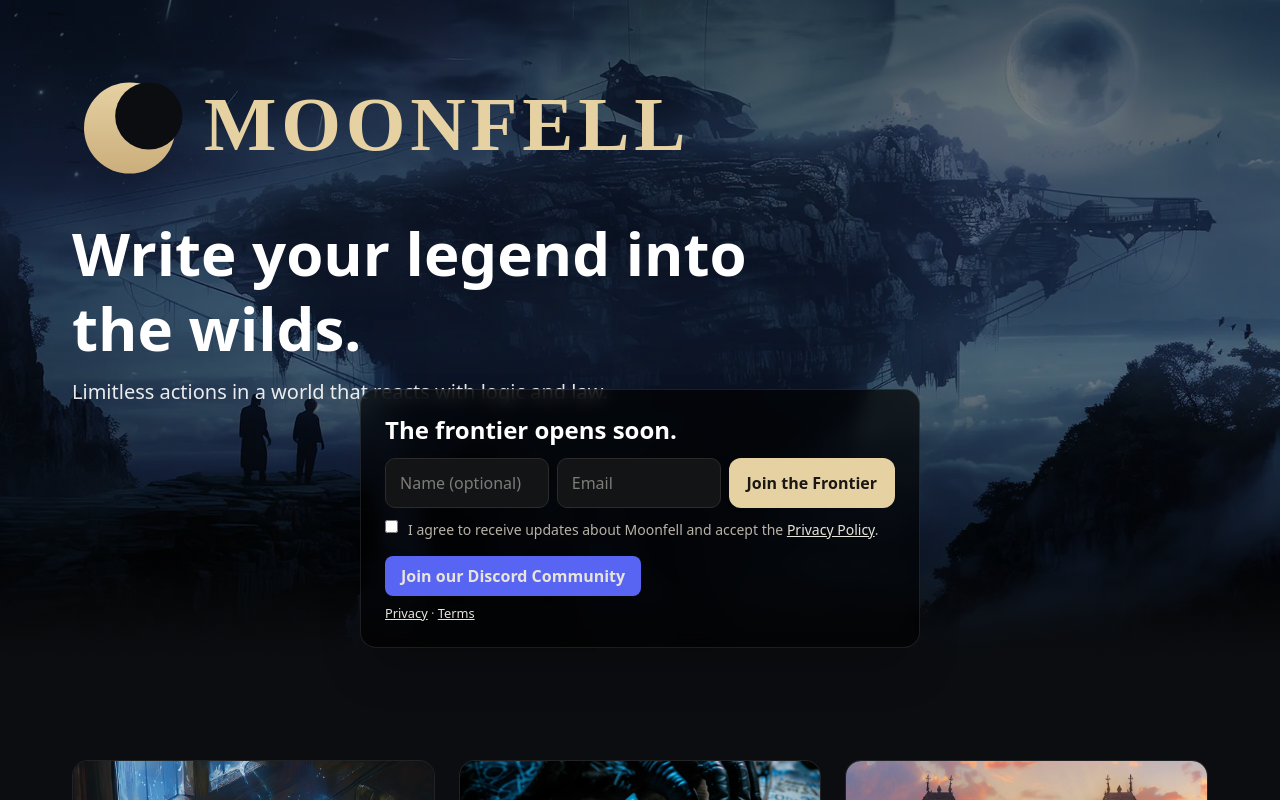
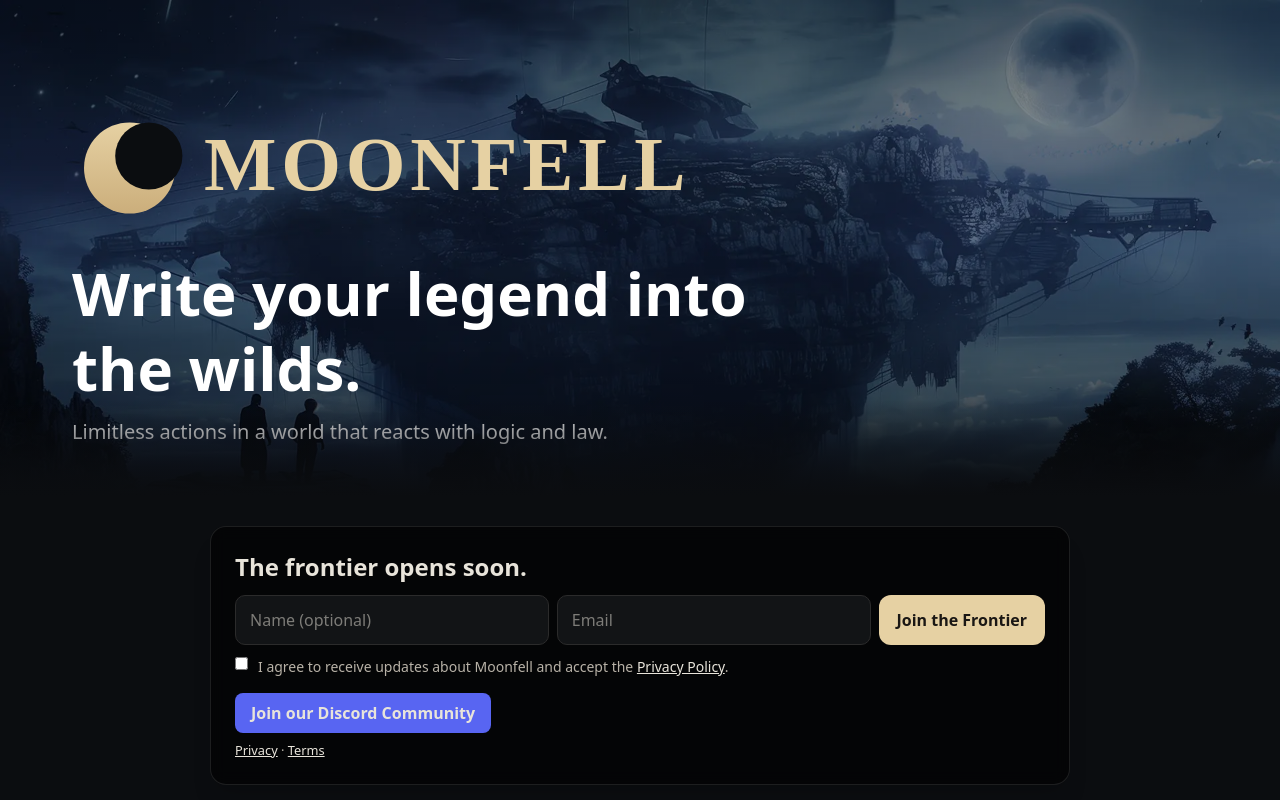
Before and after one commit to terryjlee86/moonfell-landing, a Next.js app: page / in a window 1280 px wide. Shown: the top 800 px of the page. Built offline with nearby package versions, Linux system fonts and the light colour scheme; no server answers.

Commit message:
hail mary, going back to what I think worked

```diff
--- a/src/pages/index.tsx
+++ b/src/pages/index.tsx
@@ -42,6 +42,8 @@ function useUTM() {
       if (v) obj[k] = v;
     });
     set(obj);
+
+    // Persist for later submissions
     try {
       localStorage.setItem("moonfell_utm", JSON.stringify(obj));
     } catch {}
@@ -100,6 +102,7 @@ export default function Home() {
       setStatus(r.ok ? "ok" : "err");
 
       if (r.ok) {
+        // Fire analytics ONLY on real, successful subscription
         gaEvent("signup", { method: "beehiiv" });
         fbqEvent("CompleteRegistration");
       } else {
@@ -116,8 +119,9 @@ export default function Home() {
     <main className="bg-[var(--bg)] text-[var(--fg)]">
       {/* ========================= HERO ========================= */}
       <section className="relative isolate">
-        {/* Full-bleed background */}
-        <div className="relative w-full h-[70vh] md:h-[82vh]">
+        {/* Fixed-height wrapper ensures full-bleed background renders */}
+        {/* Reduced height so the signup is brought above the fold */}
+        <div className="relative w-full h-[56vh] md:h-[62vh]">
           {/* Desktop background */}
           <div className="hidden md:block absolute inset-0 -z-10">
             <Image
@@ -142,10 +146,15 @@ export default function Home() {
             />
             <div className="absolute inset-0 bg-gradient-to-b from-black/60 via-black/40 to-black/75" />
           </div>
+          {/* Soft fade into page to avoid harsh cut */}
+          <div className="absolute inset-x-0 bottom-0 h-24 bg-gradient-to-b from-transparent to-[var(--bg)] pointer-events-none" />
+        </div>
 
-          {/* Foreground copy (left) */}
-          <div className="mx-auto max-w-[1200px] px-4 sm:px-6 lg:px-8 pt-10 md:pt-14">
+        {/* Foreground copy pulled upward over the background */}
+        {/* Adjusted negative margin to match reduced hero height */}
+        <div className="mx-auto max-w-[1200px] px-4 sm:px-6 lg:px-8 -mt-[44vh] md:-mt-[50vh] pb-6 md:pb-8">
           <div className="max-w-[720px]">
+            {/* LOGO wordmark (left-aligned) — large */}
             {/* eslint-disable-next-line @next/next/no-img-element */}
             <img
               src="/logo-moonfell.svg"
@@ -161,26 +170,13 @@ export default function Home() {
             </p>
           </div>
         </div>
+      </section>
 
-          {/* Soft fade into page (stays behind the floating card) */}
-          <div className="absolute inset-x-0 bottom-0 h-24 bg-gradient-to-b from-transparent to-[var(--bg)] pointer-events-none" />
-
-          {/* ========================= SIGNUP OVERLAY (original overlay offsets) ========================= */}
-          {/* Centered horizontally, over the fade, using the earlier bottom spacing values */}
-          <div
-            id="signup"
-            className="
-              pointer-events-none
-              absolute inset-x-0
-              z-50
-              px-5
-              bottom-0 sm:bottom-1 md:bottom-2
-              flex justify-center
-            "
-          >
-            <div className="w-full max-w-[560px] pointer-events-auto">
-              <div className="rounded-2xl border border-white/10 bg-black/70 backdrop-blur p-5 sm:p-6 shadow-2xl">
-                <h2 className="text-xl sm:text-2xl font-semibold text-white">The frontier opens soon.</h2>
+      {/* ========================= SIGNUP (pulled up) ========================= */}
+      {/* Reduced top margins substantially so inputs sit above the fold on common viewports */}
+      <section id="signup" className="mx-auto max-w-[900px] px-5 mt-6 sm:mt-8 md:mt-10 lg:mt-12 mb-10">
+        <div className="rounded-2xl border border-white/10 bg-black/60 backdrop-blur p-5 sm:p-6 shadow-xl">
+          <h2 className="text-xl sm:text-2xl font-semibold">The frontier opens soon.</h2>
 
           {status === "ok" ? (
             <p className="mt-2 text-[var(--muted)]" aria-live="polite">
@@ -274,13 +270,7 @@ export default function Home() {
             </a>
           </small>
         </div>
-            </div>
-          </div>
-        </div>
       </section>
-
-      {/* Spacer so content doesn't collide with the floating card on short viewports */}
-      <div className="h-10 md:h-16" />
 
       {/* ========================= FEATURES ========================= */}
       <section className="py-8 sm:py-10">
@@ -321,16 +311,23 @@ export default function Home() {
 
         <h2 className="mt-8 text-2xl md:text-3xl font-semibold text-[var(--accent)]">The Rules of Moonfell</h2>
         <ul className="list-disc pl-6 space-y-2 mt-2">
-          <li><strong>Consistent</strong> — The same rules apply to you, your allies, and your enemies.</li>
-          <li><strong>Responsive</strong> — Every action is tested against stats, skills, and environment.</li>
-          <li><strong>Unscripted</strong> — No fixed choices. Creativity matters.</li>
+          <li>
+            <strong>Consistent</strong> — The same rules apply to you, your allies, and your enemies.
+          </li>
+          <li>
+            <strong>Responsive</strong> — Every action is tested against stats, skills, and environment.
+          </li>
+          <li>
+            <strong>Unscripted</strong> — No fixed choices. Creativity matters.
+          </li>
         </ul>
 
         <div className="grid grid-cols-1 sm:grid-cols-2 gap-5 mt-6">
           <div>
             <h3 className="text-lg font-semibold">Combat Freedom</h3>
             <p className="mt-1 text-[var(--muted)]">
-              Brace on a stump and rip a spider from its web. If you’re strong, close, and quick enough — it works. If not, you’re pulled in.
+              Brace on a stump and rip a spider from its web. If you’re strong, close, and quick enough — it works. If not, you’re
+              pulled in.
             </p>
           </div>
           <div>
```
Lines whose indentation alone changed are shown as unchanged.
